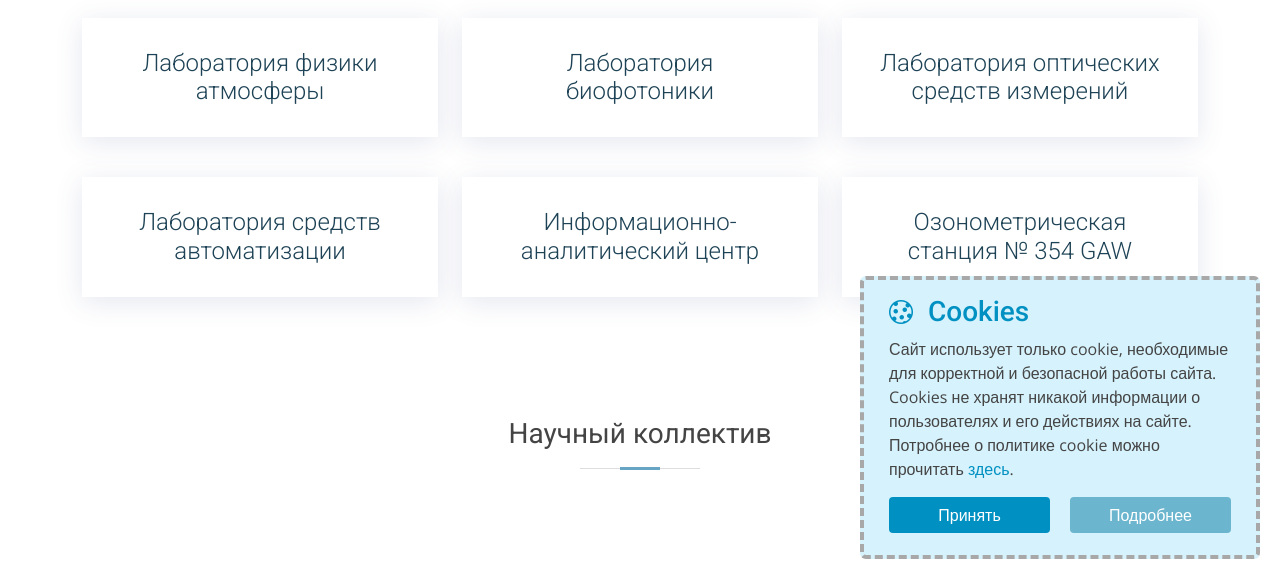
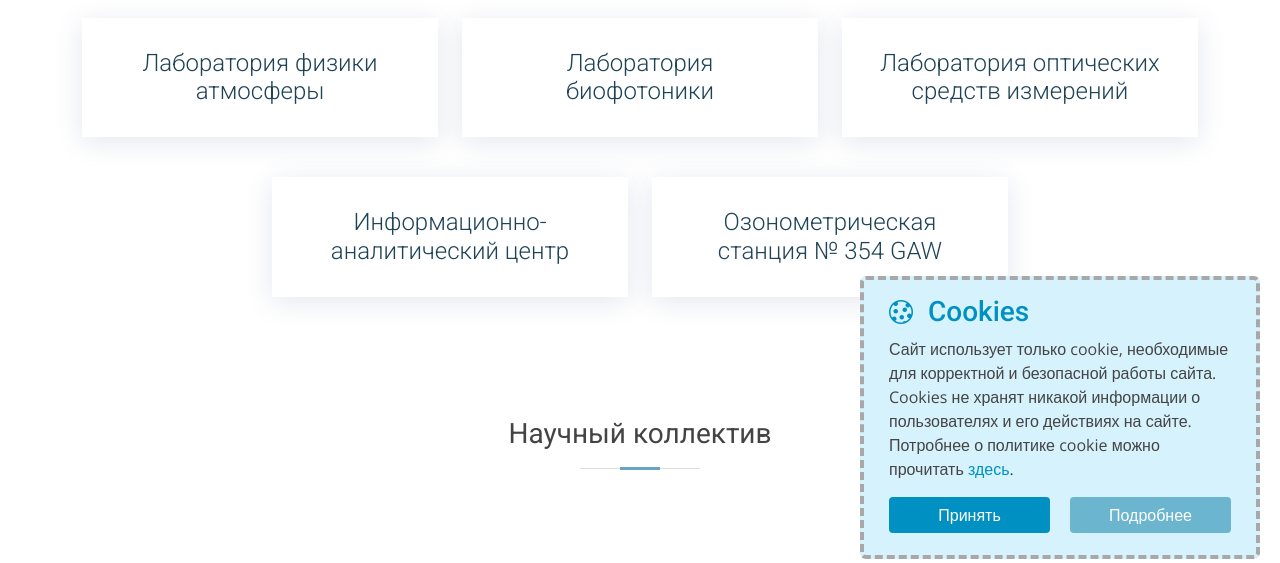
Before and after one commit to silkov78/ozone-bsu, a Django app: page /staff/ in a window 1280 px wide. Shown: the part 226-789 px from the top of the page. Run offline with Django 4.2, Linux system fonts and the light colour scheme; data that the repository does not hold is empty; parts of the project's set-up code (start-up, migrations or seed data) failed here and were passed over; some libraries are stand-ins or nearby versions.

Commit message:
feat: remove one lab from static page

```diff
--- a/ozone_v4/templates/team.html
+++ b/ozone_v4/templates/team.html
@@ -10,7 +10,7 @@
                 <h2>Подразделения</h2>
             </div>
 
-            <div class="row ">
+            <div class="row justify-content-center">
                 <div class="col-md-6 col-lg-4 d-flex align-items-stretch" data-aos="fade-up" data-aos-easing="ease-in-out" data-aos-duration="450">
                     <div class="icon-box icon-box-cyan departments__box">
                         <h4 class="departments__title">
@@ -29,13 +29,6 @@
                     <div class="icon-box icon-box-cyan departments__box">
                         <h4 class="departments__title">
                             Лаборатория оптических средств измерений
-                        </h4>
-                    </div>
-                </div>
-                <div class="col-md-6 col-lg-4 d-flex align-items-stretch" data-aos="fade-up" data-aos-easing="ease-in-out" data-aos-duration="600">
-                    <div class="icon-box icon-box-cyan departments__box">
-                        <h4 class="departments__title">
-                            Лаборатория средств автоматизации
                         </h4>
                     </div>
                 </div>
```
